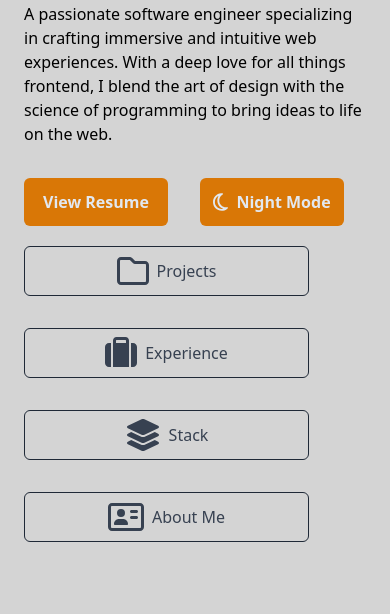
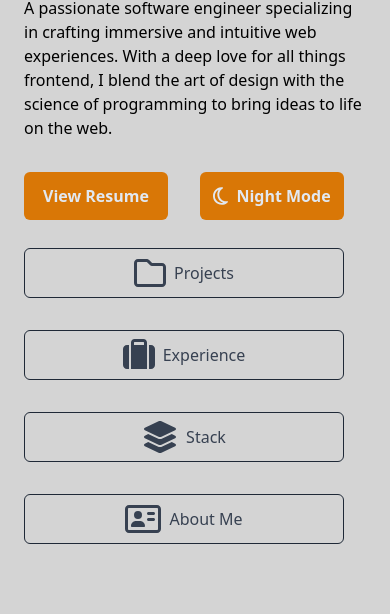
Before and after one commit to swalihkolakkadan/swalih-kolakkadan, a Gatsby site: page / in a window 390 px wide. Shown: the part 160-774 px from the top of the page. Built offline with nearby package versions, Linux system fonts and the light colour scheme; Gatsby itself is replaced by a stand-in of ours.

Commit message:
Layout corrections

```diff
--- a/src/components/Home.tsx
+++ b/src/components/Home.tsx
@@ -32,7 +32,7 @@
     }
   };
   return (
-    <div className="col-span-1 flex flex-grow flex-col justify-center items-center">
+    <div className="col-span-1 flex flex-grow flex-col lg:justify-center items-center ">
       <div className="lg:ml-24">
         <div className="font-semibold text-amber-700 dark:text-amber-100 pt-6 transition duration-700">
           Hello <span className="inline-block scale-x-[-1]"> 👋</span>
--- a/src/components/Menu.tsx
+++ b/src/components/Menu.tsx
@@ -6,8 +6,8 @@
 
 const Menu = () => {
   return (
-    <div className="col-span-1 flex flex-grow flex-col justify-center items-center">
-      <div className="text-gray-700 dark:text-gray-300 flex flex-wrap gap-8 max-w-96">
+    <div className="col-span-1 flex flex-grow flex-col lg:justify-center lg:items-center">
+      <div className="text-gray-700 dark:text-gray-300 flex flex-wrap gap-8 max-w-96 mt-4">
         <Link to="/projects" className="menu-button">
           <FontAwesomeIcon icon={faFolder} size="2x" />
           <div>Projects</div>
--- a/src/pages/experience.tsx
+++ b/src/pages/experience.tsx
@@ -22,17 +22,6 @@
   const experiences: Experience[] = [
     {
       id: 1,
-      companyName: "MediaOcean",
-      href: "https://www.mediaocean.com/",
-      jobType: "Contractor",
-      description:
-        " Contributed to the development of the Prisma Dashboard, a sophisticated web application for managing campaigns and orders through an integrated workflow, and led the development and maintenance of the Orders Tab. Additionally, optimized the dashboard grid's rendering, resulting in a 40% improvement in loading speed.",
-      roleName: "Frontend Engineer",
-      startDate: new Date(2022, 9),
-      endDate: null,
-    },
-    {
-      id: 2,
       companyName: "Qburst",
       href: "https://www.qburst.com/en-in/",
       jobType: "Full time",
@@ -40,6 +29,17 @@
       startDate: new Date(2024, 1),
       description:
         "In addition to my contract role at Mediaocean through Qburst for product development, I am actively involved in training and mentoring new joiners at QBurst.",
+      endDate: null,
+    },
+    {
+      id: 2,
+      companyName: "MediaOcean (Contract from Qburst)",
+      href: "https://www.mediaocean.com/",
+      jobType: "Contractor",
+      description:
+        " Contributed to the development of the Prisma Dashboard, a sophisticated web application for managing campaigns and orders through an integrated workflow, and led the development and maintenance of the Orders Tab. Additionally, optimized the dashboard grid's rendering, resulting in a 40% improvement in loading speed.",
+      roleName: "Frontend Engineer",
+      startDate: new Date(2022, 9),
       endDate: null,
     },
     {
--- a/src/styles/global.css
+++ b/src/styles/global.css
@@ -3,5 +3,5 @@
 @tailwind utilities;
 
 .menu-button {
-  @apply w-5/6 p-2 flex lg:w-44 lg:flex-col items-center justify-center gap-2 lg:h-44 border border-gray-800 dark:border-gray-200 rounded-md hover:text-amber-700 dark:hover:text-amber-300 hover:border-amber-700 dark:hover:border-amber-300;
+  @apply w-80 p-2 flex lg:w-44 lg:flex-col items-center justify-center gap-2 lg:h-44 border border-gray-800 dark:border-gray-200 rounded-md hover:text-amber-700 dark:hover:text-amber-300 hover:border-amber-700 dark:hover:border-amber-300;
 }
```
